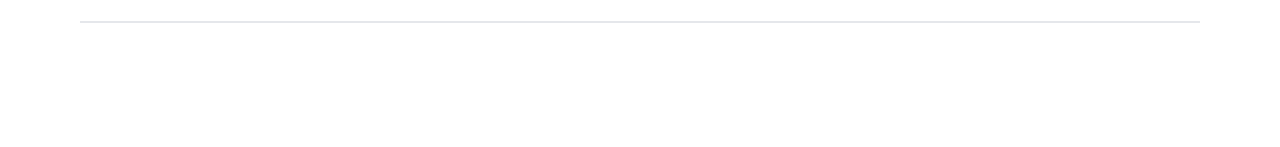
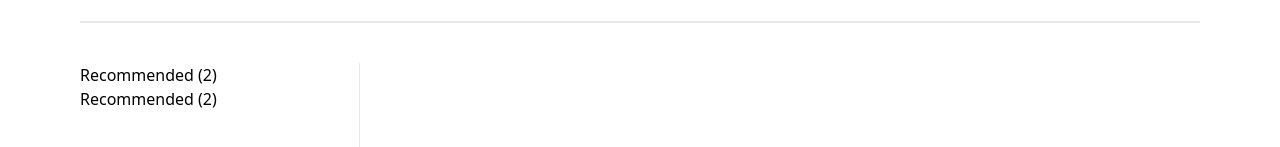
Before and after one commit to abinashbanik/Zomato-FullStack, a React (Create React App) app in the folder client/: page /restaurant/1/order-online in a window 1280 px wide. Shown: the part 759-906 px from the top of the page. Before the commit the page ends 822 px from the top, so only its background shows below. Built offline with nearby package versions, Linux system fonts and the light colour scheme.

Commit message:
add online order menu

```diff
--- a/client/src/Page/Restaurant/OrderOnline.jsx
+++ b/client/src/Page/Restaurant/OrderOnline.jsx
@@ -2,11 +2,19 @@
 
 // components
 import FloatMenuBtn from "../../Components/restaurant/Order-Oline/FloatMenuBtn";
+import MenuListContainer from "../../Components/restaurant/Order-Oline/MenuListContainer";
 
 const OrderOnline = () => {
   return (
     <>
-      <div className="w-full"></div>
+      <div className="w-full">
+          <aside className="hidden md:block w-1/4 flex flex-col gap-3 border-r overflow-y-scroll border-gray-200 h-screen  ">
+            <MenuListContainer />
+            <MenuListContainer />
+
+          </aside>
+          <div className="w-full md:w-3/4 "></div>
+      </div>
       <FloatMenuBtn />
     </>
   );
```
